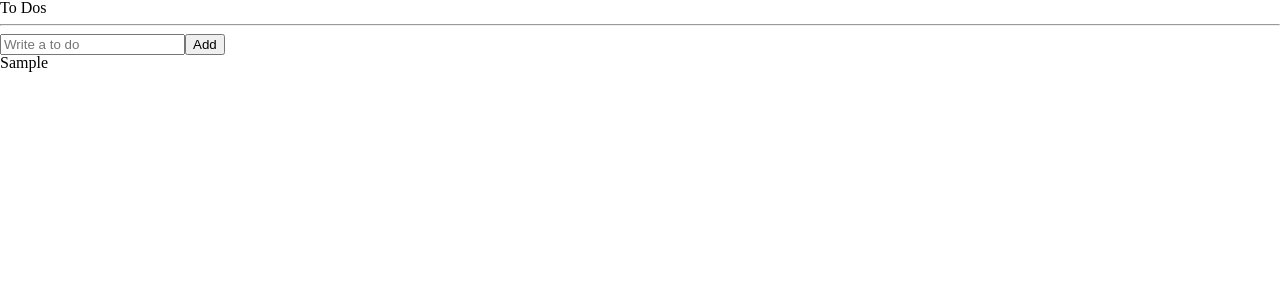
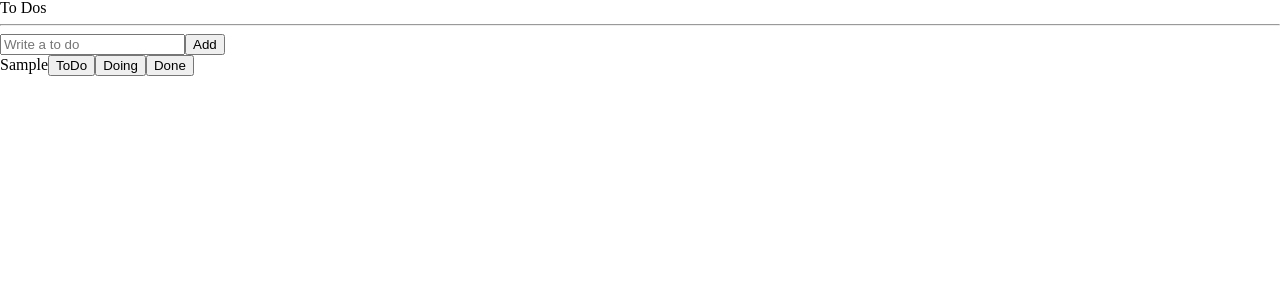
Before and after one commit to SM0413/react-todo, a React (Create React App) app: page / in a window 1280 px wide. Both pictures are taken after typing "Sample" into the empty fields and a click on the button "Add". Shown: the top 300 px of the page. Built offline with nearby package versions, Linux system fonts and the light colour scheme.

Commit message:
Refactoring

```diff
--- /dev/null
+++ b/src/atoms.tsx
@@ -0,0 +1,12 @@
+import { atom } from "recoil";
+
+export interface IToDo {
+  text: string;
+  id: number;
+  category: "TO_DO" | "DOING" | "DONE";
+}
+
+export const toDoState = atom<IToDo[]>({
+  key: "toDo",
+  default: [],
+});
--- /dev/null
+++ b/src/components/CreateToDo.tsx
@@ -0,0 +1,34 @@
+import { useForm } from "react-hook-form";
+import { useSetRecoilState } from "recoil";
+import { toDoState } from "../atoms";
+
+interface IForm {
+  toDo: string;
+}
+
+export function CreateToDo() {
+  const setToDos = useSetRecoilState(toDoState);
+  const { register, handleSubmit, setValue } = useForm<IForm>();
+  const handleValid = ({ toDo }: IForm) => {
+    setToDos((oldToDos) => [
+      { text: toDo, id: Date.now(), category: "TO_DO" },
+      ...oldToDos,
+    ]);
+    setValue("toDo", "");
+  };
+  return (
+    <div>
+      <h1>To Dos</h1>
+      <hr />{" "}
+      <form onSubmit={handleSubmit(handleValid)}>
+        <input
+          {...register("toDo", {
+            required: "Please write a To Do",
+          })}
+          placeholder="Write a to do"
+        />
+        <button>Add</button>
+      </form>
+    </div>
+  );
+}
--- /dev/null
+++ b/src/components/ToDo.tsx
@@ -0,0 +1,12 @@
+import { IToDo } from "../atoms";
+
+export function ToDo({ text }: IToDo) {
+  return (
+    <li>
+      <span>{text}</span>
+      <button>ToDo</button>
+      <button>Doing</button>
+      <button>Done</button>
+    </li>
+  );
+}
--- a/src/components/ToDoList.tsx
+++ b/src/components/ToDoList.tsx
@@ -1,53 +1,16 @@
-import { useForm } from "react-hook-form";
-import {
-  atom,
-  useRecoilState,
-  useRecoilValue,
-  useSetRecoilState,
-} from "recoil";
-
-const toDoState = atom<IToDo[]>({
-  key: "toDo",
-  default: [],
-});
-
-interface IToDo {
-  text: string;
-  id: number;
-  category: "TO_DO" | "DOING" | "DONE";
-}
-
-interface IForm {
-  toDo: string;
-}
+import { useRecoilValue } from "recoil";
+import { toDoState } from "../atoms";
+import { CreateToDo } from "./CreateToDo";
+import { ToDo } from "./ToDo";
 
 export function ToDoList() {
-  const [toDos, setToDos] = useRecoilState(toDoState);
-  const { register, handleSubmit, setValue } = useForm<IForm>();
-  const handleValid = ({ toDo }: IForm) => {
-    setToDos((oldToDos) => [
-      { text: toDo, id: Date.now(), category: "TO_DO" },
-      ...oldToDos,
-    ]);
-    setValue("toDo", "");
-  };
-  console.log(toDos);
+  const toDos = useRecoilValue(toDoState);
   return (
     <div>
-      <h1>To Dos</h1>
-      <hr />{" "}
-      <form onSubmit={handleSubmit(handleValid)}>
-        <input
-          {...register("toDo", {
-            required: "Please write a To Do",
-          })}
-          placeholder="Write a to do"
-        />
-        <button>Add</button>
-      </form>
+      <CreateToDo />
       <ul>
         {toDos.map((toDo) => (
-          <li key={toDo.id}>{toDo.text}</li>
+          <ToDo key={toDo.id} {...toDo} />
         ))}
       </ul>
     </div>
```
